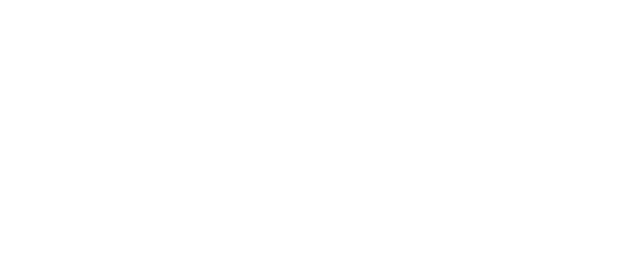
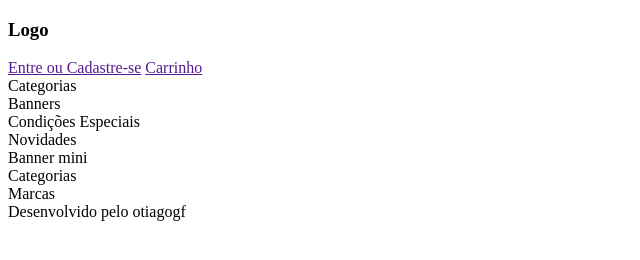
Before and after one commit to otiagogf/ecommerce-project, a plain HTML site: page index.html in a window 1280 px wide. Shown: the whole page, without its empty margins (0-640 px from the left). Drawn offline with Linux system fonts and the light colour scheme.

Commit message:
:construction: Insertion of home page sections

```diff
--- a/index.html
+++ b/index.html
@@ -6,6 +6,29 @@
     <title>E-commerce Project</title>
 </head>
 <body>
+    <header>
+        <nav>
+            <section class="main-bar" alt="barra de ícones e logo tipo">
+                <h1 class="logo" alt="Ecommerce Project">Logo</h1>
+                <a href="" class="main-bar login" alt="login e-commerce">Entre ou Cadastre-se</a>
+                <a href="" class="main-bar cart" alt="carrinho e-commerce">Carrinho</a>
+            </section>
+            <section class="main-bar categories" alt="barra de categorias">Categorias</section>
+        </nav>
+    </header>
+    <main>
+        <div class="banner banner-principal">Banners</div>
+        <div class="banner especial-conditions">Condições Especiais</div>
+        <div class="carousel carousel-news">Novidades</div>
+        <div class="banner banner-images">Banner mini</div>
+        <div class="carousel categories-carousel">Categorias</div>
+        <div class="carousel carousel-brands">Marcas</div>
+    </main>
+
+    <footer>
+        <div class="footer-contacts">Desenvolvido pelo otiagogf</div>
+    </footer>
+
 
 </body>
 </html>
```
